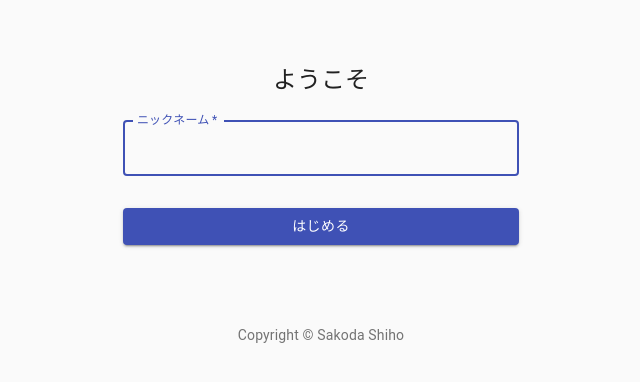
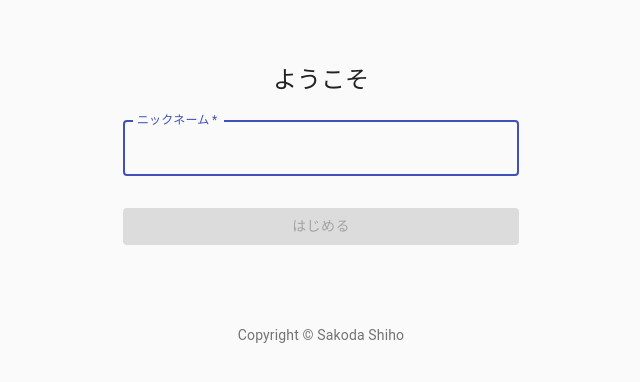
Before and after one commit to SakodaShiho/chat-app, a React (Create React App) app: page / in a window 1280 px wide. Shown: the top 382 px of the page, without its empty margins (319-959 px from the left). Built offline with nearby package versions, Linux system fonts and the light colour scheme.

Commit message:
setName by clicking button

```diff
--- a/src/components/SignIn.js
+++ b/src/components/SignIn.js
@@ -1,4 +1,4 @@
-import React from "react";
+import React, { useState, useEffect } from "react";
 import Button from "@material-ui/core/Button";
 import CssBaseline from "@material-ui/core/CssBaseline";
 import TextField from "@material-ui/core/TextField";
@@ -46,6 +46,13 @@
 
 export default function SignIn({ setName }) {
   const classes = useStyles();
+  const [disabled, setDisabled] = useState(true);
+  const [string, setString] = useState("");
+  console.log({ disabled, string });
+  useEffect(() => {
+    const disabled = string === "";
+    setDisabled(disabled);
+  }, [string]);
 
   return (
     <Container component="main" maxWidth="xs">
@@ -64,6 +71,7 @@
             label="ニックネーム"
             name="name"
             autoFocus
+            onChange={(e) => setString(e.target.value)}
           />
           <Button
             type="submit"
@@ -71,6 +79,7 @@
             variant="contained"
             color="primary"
             className={classes.submit}
+            disabled={disabled}
           >
             はじめる
           </Button>
```
